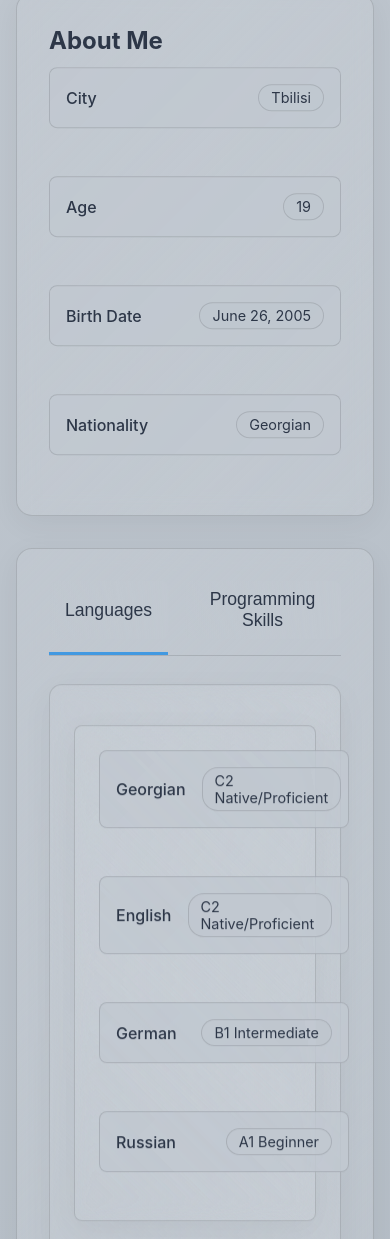
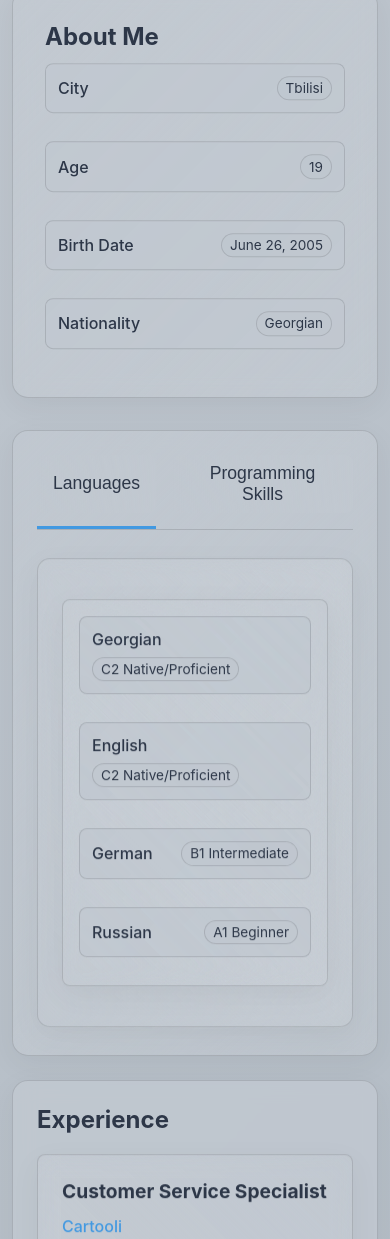
Before and after one commit to Jadessz/JadeCV, a plain HTML site: page index.html in a window 390 px wide. Shown: the part 436-1675 px from the top of the page. Drawn offline with nearby package versions, Linux system fonts and the light colour scheme.

Commit message:
Add files via upload

```diff
--- a/styles.css
+++ b/styles.css
@@ -305,6 +305,18 @@ h1, h2, h3 {
     .skills-grid {
         grid-template-columns: 1fr;
     }
+
+    .skills-container {
+        grid-template-columns: 1fr;
+    }
+
+    .tab-panel {
+        padding: 1rem;
+    }
+
+    .tabs-container {
+        padding: 1.5rem 1rem;
+    }
 }
 
 @keyframes fadeIn {
@@ -438,6 +450,34 @@ h1, h2, h3 {
     .contact-links {
         gap: 1.5rem;
     }
+
+    .skills-container {
+        grid-template-columns: 1fr;
+        gap: 1rem;
+    }
+
+    .tabs-container {
+        padding: 1.5rem;
+        margin: 1.5rem 0;
+    }
+
+    .tab-panel {
+        padding: 1rem;
+    }
+
+    .skill {
+        flex-direction: row;
+        align-items: center;
+        justify-content: space-between;
+        padding: 0.75rem;
+        flex-wrap: wrap;
+    }
+
+    .proficiency-text {
+        margin-top: 0;
+        margin-left: 0;
+        font-size: 0.9rem;
+    }
 }
 
 @media (max-width: 480px) {
@@ -449,6 +489,38 @@ h1, h2, h3 {
     .language-toggle {
         top: 1rem;
         left: 1rem;
+    }
+
+    /* Adjust the download toggle position for better mobile layout */
+    .download-toggle {
+        top: 1rem;
+        right: 4.5rem;
+    }
+
+    /* Reduce padding for better content fit */
+    body {
+        padding: 0.75rem;
+    }
+
+    /* Improve mobile layout for skill items */
+    .skill {
+        flex-direction: row;
+        align-items: center;
+        justify-content: space-between;
+        padding: 0.75rem;
+        margin-bottom: 0.75rem;
+        flex-wrap: wrap;
+        gap: 0.5rem;
+    }
+
+    .proficiency-text {
+        margin-left: 0;
+        font-size: 0.85rem;
+        padding: 0.2rem 0.5rem;
+        max-width: 100%;
+        overflow: hidden;
+        text-overflow: ellipsis;
+        white-space: nowrap;
     }
 
     h1 {
```
